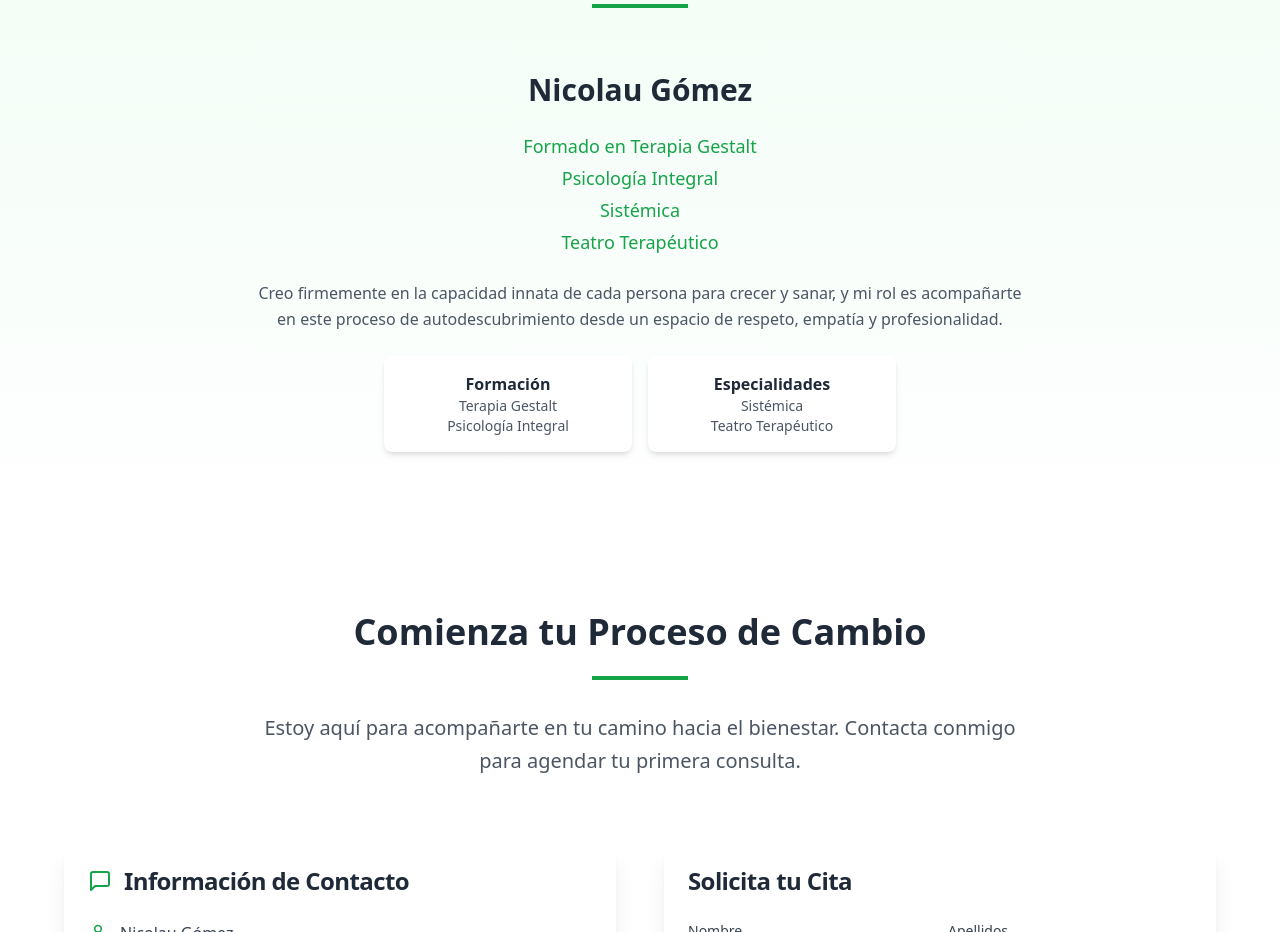
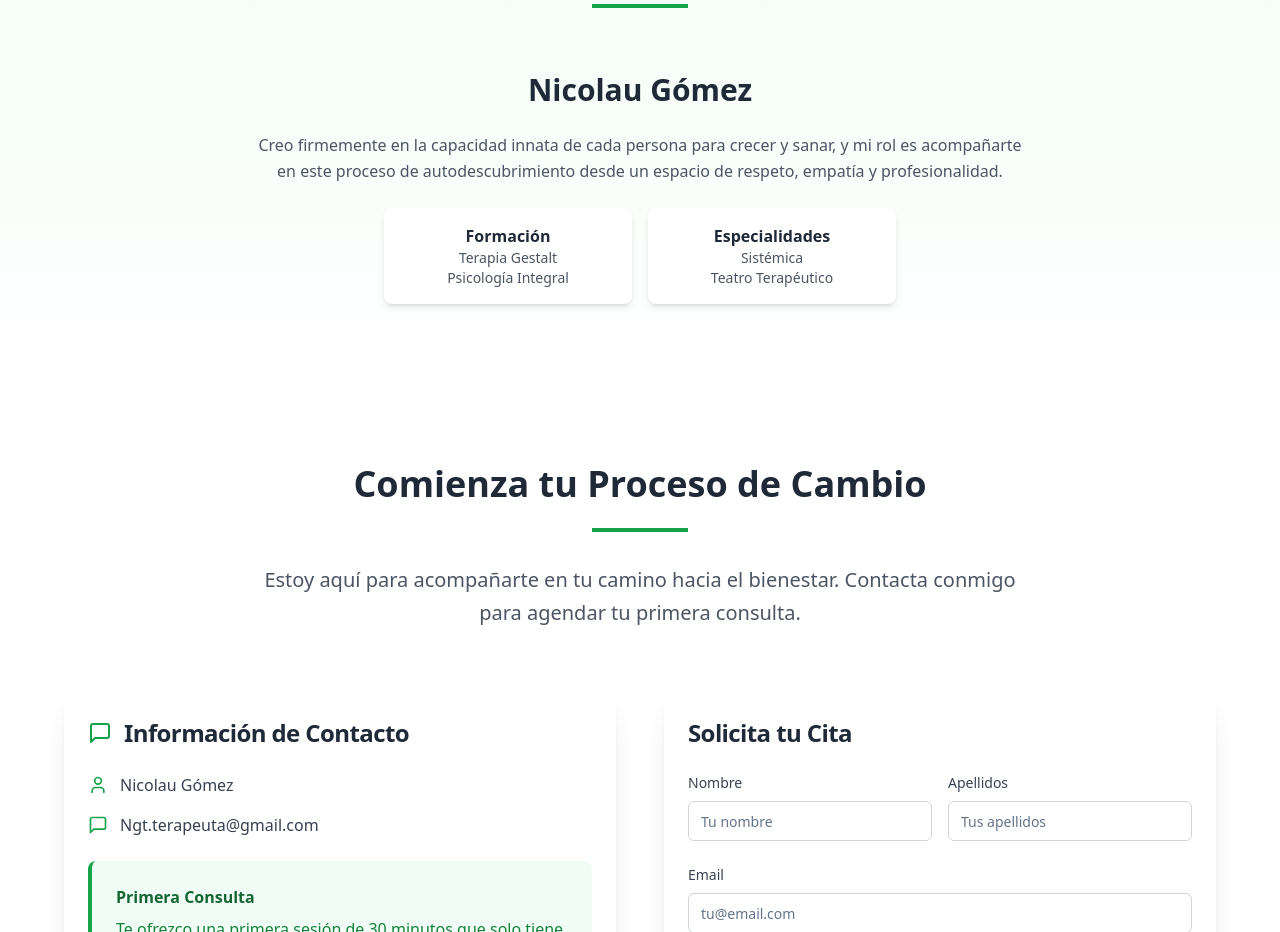
Before and after one commit to NicolauGT/zareak.com, a React (Vite) app: page / in a window 1280 px wide. Shown: the part 3300-4232 px from the top of the page. Built offline with nearby package versions, Linux system fonts and the light colour scheme.

Commit message:
Remove green text from therapist section
Remove the green text elements from the "Sobre el Terapeuta" section in `src/components/Therapist.tsx`.

```diff
--- a/src/components/Therapist.tsx
+++ b/src/components/Therapist.tsx
@@ -13,12 +13,6 @@ const Therapist = () => {
         <div className="max-w-3xl mx-auto text-center">
           <div className="space-y-6">
             <h3 className="text-3xl font-bold text-gray-800">Nicolau Gómez</h3>
-            <div className="text-lg text-green-600 font-medium space-y-1">
-              <p>Formado en Terapia Gestalt</p>
-              <p>Psicología Integral</p>
-              <p>Sistémica</p>
-              <p>Teatro Terapéutico</p>
-            </div>
 
             <div className="space-y-4 text-gray-600 leading-relaxed">
               <p>
```
